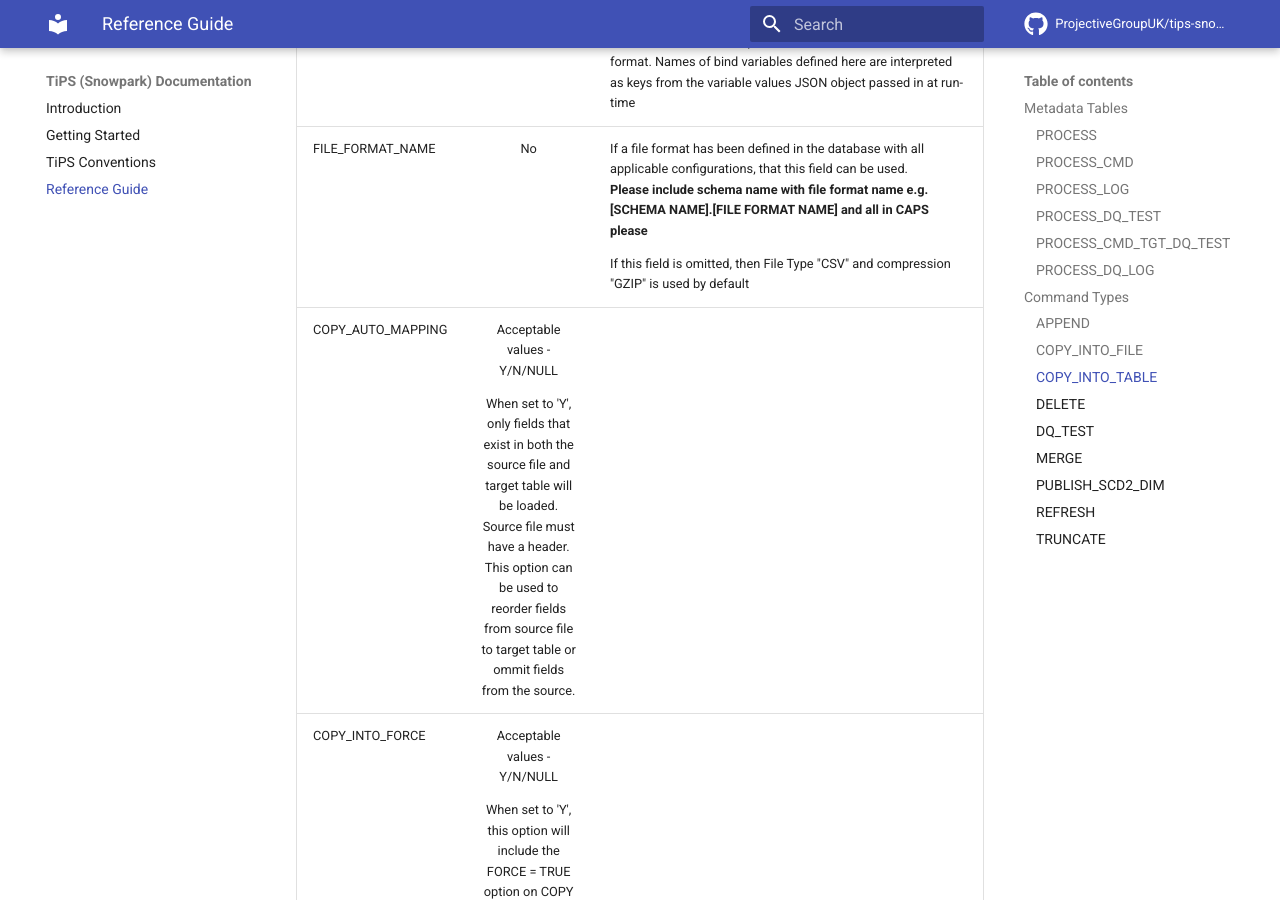
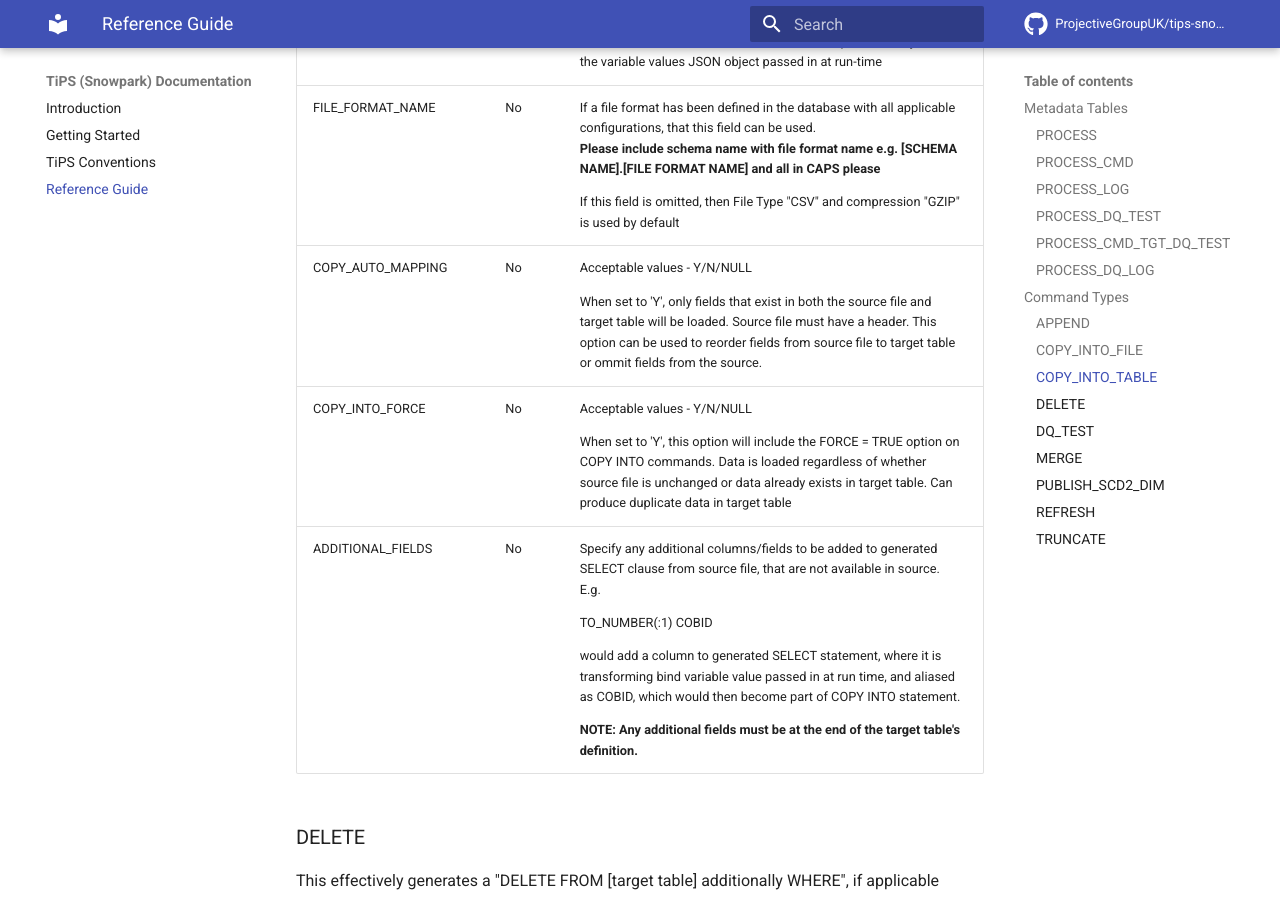
Before and after one commit to ProjectiveGroupUK/tips-snowpark, an MkDocs documentation site: the page built from docs/reference.md, in a window 1280 px wide and 900 px high, scrolled down 11215 px. Built offline with MkDocs 1.6.1 and Material for MkDocs 9.7.7, drawn with Linux system fonts in a browser that asks for light colours; comment, search, counter and statistics services are not loaded.

Commit message:
Update reference.md
Improved documentation for COPY_INTO_TABLE

```diff
--- a/docs/reference.md
+++ b/docs/reference.md
@@ -139,9 +139,9 @@
 | CMD_TGT | Yes | This is the name of table into which data from file is to be loaded<p>**Please include schema name along with table name, and all in CAPS**</p> |
 | CMD_BINDS | No | If bind variables are used in the step, here you specify the name for bind variables, delimited by Pipe **"\|"** symbol. <p>Bind variable values are passed in at runtime in a JSON format. Names of bind variables defined here are interpreted as keys from the variable values JSON object passed in at run-time</p> |
 | FILE_FORMAT_NAME | No | If a file format has been defined in the database with all applicable configurations, that this field can be used. <br>**Please include schema name with file format name e.g. [SCHEMA NAME].[FILE FORMAT NAME] and all in CAPS please**</br><p>If this field is omitted, then File Type "CSV" and compression "GZIP" is used by default |
-| COPY_AUTO_MAPPING | <p>Acceptable values - Y/N/NULL</p> <p>When set to 'Y', only fields that exist in both the source file and target table will be loaded. Source file must have a header. This option can be used to reorder fields from source file to target table or ommit fields from the source.</p>|
-| COPY_INTO_FORCE | <p>Acceptable values - Y/N/NULL</p><p>When set to 'Y', this option will include the FORCE = TRUE option on COPY INTO commands. Data is loaded regardless of whether source file is unchanged or data already exists in target table. Can produce duplicate data in target table </p>|
-
+| COPY_AUTO_MAPPING | No |<p>Acceptable values - Y/N/NULL</p> <p>When set to 'Y', only fields that exist in both the source file and target table will be loaded. Source file must have a header. This option can be used to reorder fields from source file to target table or ommit fields from the source.</p>|
+| COPY_INTO_FORCE | No | <p>Acceptable values - Y/N/NULL</p><p>When set to 'Y', this option will include the FORCE = TRUE option on COPY INTO commands. Data is loaded regardless of whether source file is unchanged or data already exists in target table. Can produce duplicate data in target table </p>|
+| ADDITIONAL_FIELDS | No | Specify any additional columns/fields to be added to generated SELECT clause from source file, that are not available in source. <p>E.g.</p><p>TO_NUMBER(:1) COBID</p><p>would add a column to generated SELECT statement, where it is transforming bind variable value passed in at run time, and aliased as COBID, which would then become part of COPY INTO statement.</p><p> **NOTE: Any additional fields must be at the end of the target table's definition.**|
 
 ### DELETE
 This effectively generates a "DELETE FROM [target table] additionally WHERE", if applicable
```
